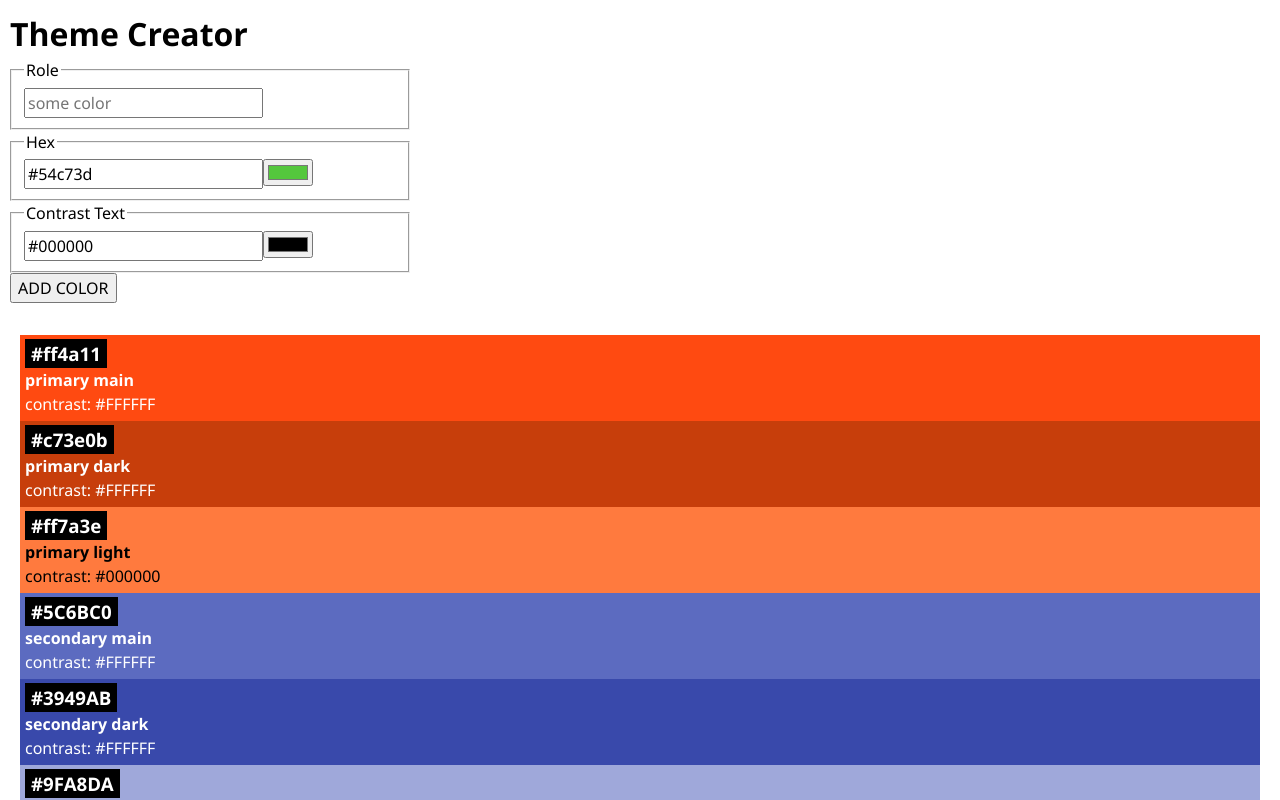
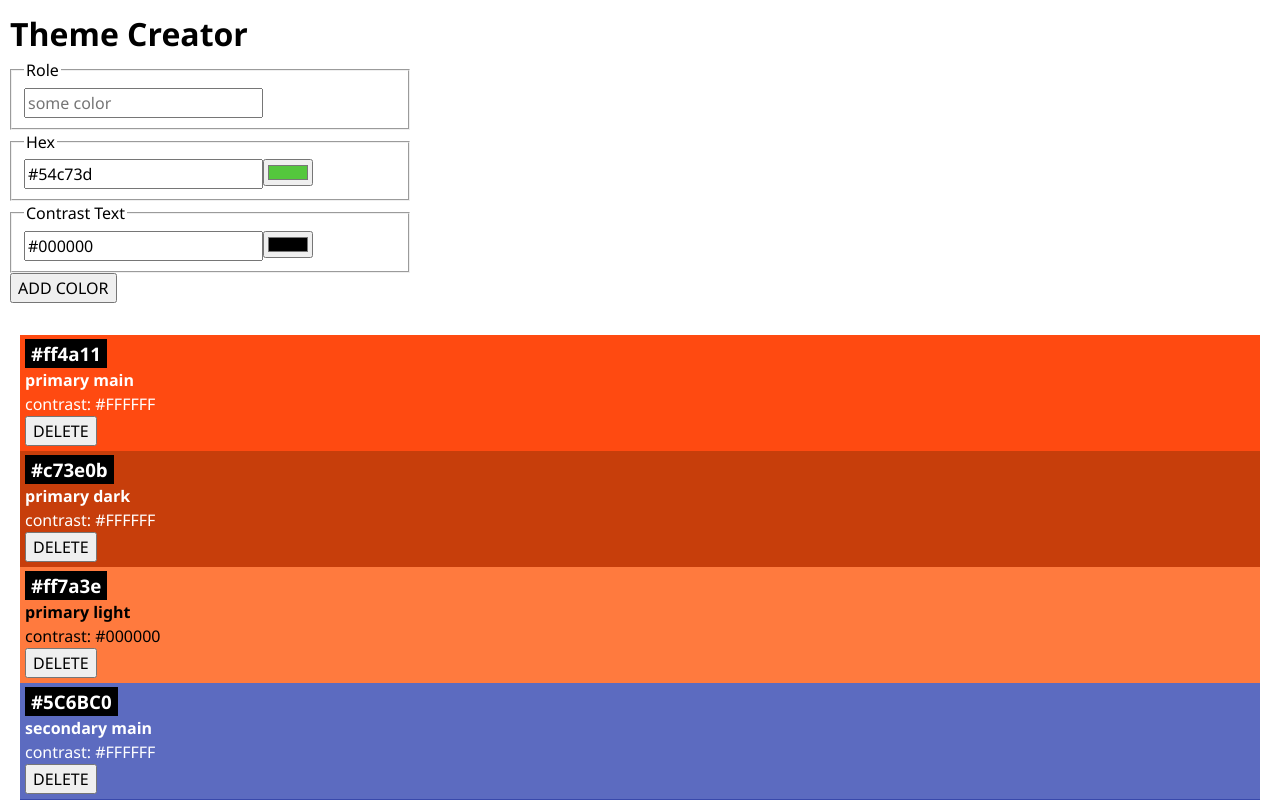
Before and after one commit to StephMode/iro, a React (Vite) app: page / in a window 1280 px wide. Shown: the top 800 px of the page. Built offline with nearby package versions, Linux system fonts and the light colour scheme.

Commit message:
Add JSX for btns DELETE and CANCEL and logic to show hide CANCEL button

```diff
--- a/src/App.jsx
+++ b/src/App.jsx
@@ -4,6 +4,7 @@ import "./App.css";
 import ColorForm from "./Components/ColorForm/ColorForm";
 import { useEffect, useState } from "react";
 import { uid } from "uid";
+import { cancelButtonStatus } from "./Components/Color.jsx";
 
 function App() {
   // declare state and lift [initialColors] into it
@@ -15,8 +16,13 @@ function App() {
     // console.log(colors); // doesn't give the updated state, because it's executed before state update
   }
 
+  function handleDeleteColor() {
+    console.log(cancelButtonStatus);
+  }
+
   useEffect(() => {
     console.log(colors); // logs colors state after setFn has been executed
+    console.log(handleDeleteColor);
   });
 
   return (
@@ -26,7 +32,13 @@ function App() {
       <ColorForm onAddColor={handleAddColor}></ColorForm>
 
       {colors.map((color) => {
-        return <Color key={color.id} color={color} />;
+        return (
+          <Color
+            key={color.id}
+            color={color}
+            onDeleteColor={handleDeleteColor}
+          />
+        );
       })}
     </>
   );
@@ -211,3 +223,99 @@ change onHexChange to handleHexChange
 
 
 */
+
+/* Notes on #3 delete a color from a theme
+
+Top Level Breakdown and Ideation
+
+where does the user start: in the Color comp
+
+how does the data flow:
+App > Color > DeleteButton >> DELETES on object in the colors state, hence
+
+we need props and logic for
+Color: onDeleteColor < > onClick=OnDeleteColor
+App: handleAddColor < > OnDeleteColor=handleDeleteColor
+
+handleDeleteColor needs to somehow mutate the array, deleting the selected color
+
+
+Plan
+
+1. Implement a function to handle the deletion of a color.
+
+AC1: button shall be in EVERY color card
+
+✅ 1.1. Add JSX for Button and test for functionality
+
+- Add one button
+- Add CANCEL Button and use ternary operator to add interactivity: cancel only to be shown upon click
+{if clicked=true - show text content"DELETE" && button CANCEL "CANCEL", else only show text content "DELETE" }
+
+Observe:
+
+<button onClick={handleClick}>DELETE</button>
+<button onClick={handleClick}>CANCEL</button>
+🟡 xx> works, but to separate buttons speaking to the same event handler
+
+
+<button
+        onClick={(click) => {
+          click ? (
+            <>
+              <button>CANCEL</button>
+              <button>DELETE</button>
+            </>
+          ) : (
+            <button>DELETE</button>
+          );
+        }}
+      ></button>
+🟡 xx> seems to be working, but doesnt show anything
+- Assumption: button within button, maybe I should wrap into something non-semantic, like a div
+❌ jetzt sieht man gar nichts mehr
+
+Grundsätzlich dürfen die Buttons in nichts eingenested sein, sonst werden sie nur als mini bubbles angezeigt
+Thus, I can't nest button into another
+
+I could try making the button appear on click of delete
+1.1. 1. add logic to changing state of the cancel button STATE
+
+function showHideCancelButton() {
+    let cancelButtonStatus = false;
+    cancelButtonStatus = !false;
+    console.log(cancelButtonStatus);
+    console.log("delete button clicked and should do something with CANCEL");
+  }
+💡 ==> this is a good start, but I already see that I need state for that
+
+1.1.2. implement state and change showHideCancelButton to contain state management logic
+
+1.1.3. implement ternary op to show cancel butto upon click
+
+
+1.2. Implement props
+
+like this
+Color: onDeleteColor < > onClick=OnDeleteColor
+App: handleAddColor < > OnDeleteColor=handleDeleteColor
+
+return (
+          <Color
+            key={color.id}
+            color={color}
+            onDeleteColor={handleDeleteColor}
+          />
+==> this should work to set the "line of communication with props" within the JSX to render the comp
+
+clog doesn't work due to clog not being executed in useEffect 👉🏻 remember synchronous and asynchronous execution
+
+
+2. Introduce a state to handle the confirmation message
+
+AC2: Clicking the "Delete" button should show a confirmation message before actually deleting
+
+3. Reuse the .color-card-headline css rule for the confirm question, but maybe rename it to .color-card-hightlight
+
+
+*/
--- a/src/Components/Color/Color.jsx
+++ b/src/Components/Color/Color.jsx
@@ -1,6 +1,35 @@
 import "./Color.css";
+import { useState, useEffect } from "react";
 
-export default function Color({ color }) {
+export default function Color({ color, onDeleteColor }) {
+  const [cancelButtonStatus, setCancelButtonStatus] = useState(false);
+
+  function handleClick() {
+    console.log("delete button clicked");
+  }
+
+  function showHideCancelButton() {
+    setCancelButtonStatus(!cancelButtonStatus);
+    console.log("delete button clicked and should do something with CANCEL");
+  }
+
+  useEffect(() => {
+    console.log(cancelButtonStatus);
+  });
+
+  // const button = <button></button>;
+
+  // (click) => {
+  //   click === true ? (
+  //     <>
+  //       <button>CANCEL</button>
+  //       <button>DELETE</button>
+  //     </>
+  //   ) : (
+  //     <button>DELETE</button>
+  //   );
+  // };
+
   return (
     <div
       className="color-card"
@@ -12,6 +41,20 @@ export default function Color({ color }) {
       <h3 className="color-card-headline">{color.hex}</h3>
       <h4>{color.role}</h4>
       <p>contrast: {color.contrastText}</p>
+      <button
+        onClick={() => {
+          onDeleteColor;
+          handleClick();
+          showHideCancelButton();
+        }}
+      >
+        DELETE
+      </button>
+      {cancelButtonStatus === false ? (
+        ""
+      ) : (
+        <button onClick={handleClick}>CANCEL</button>
+      )}
     </div>
   );
 }
```
